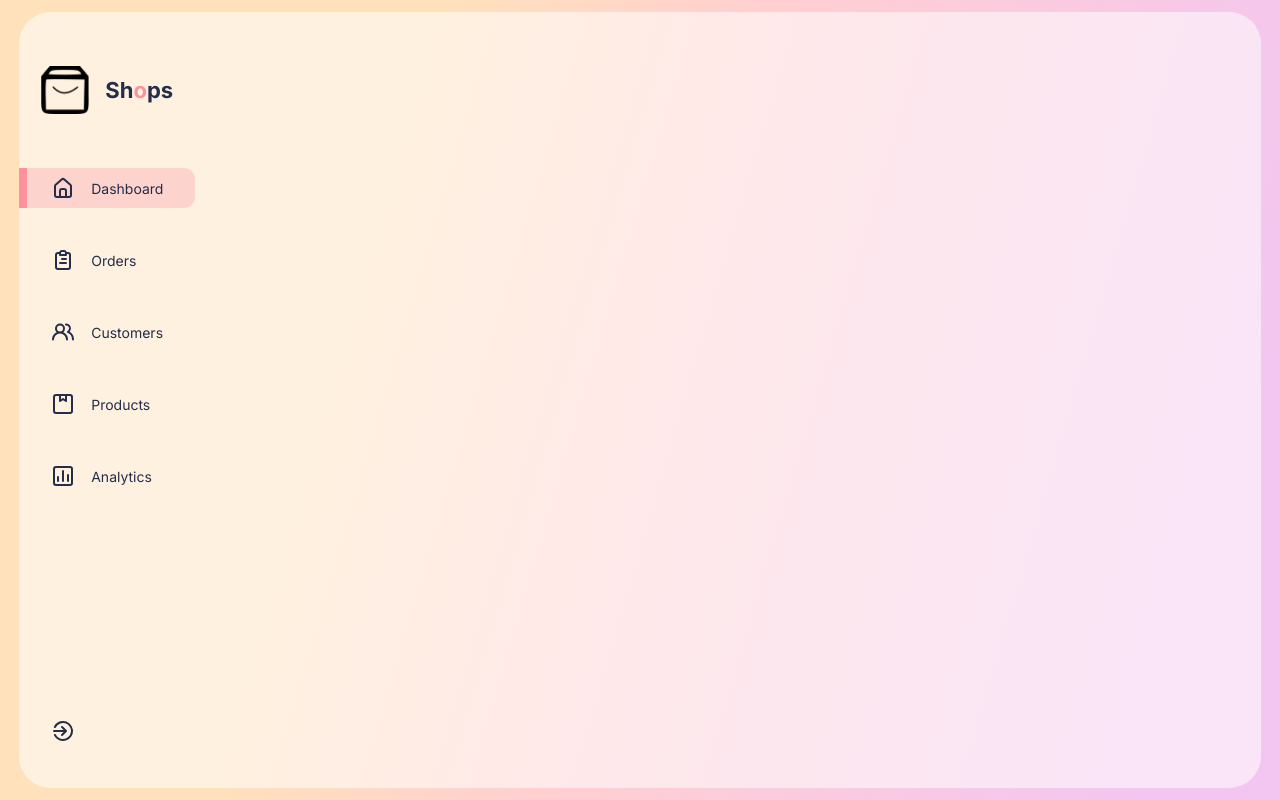
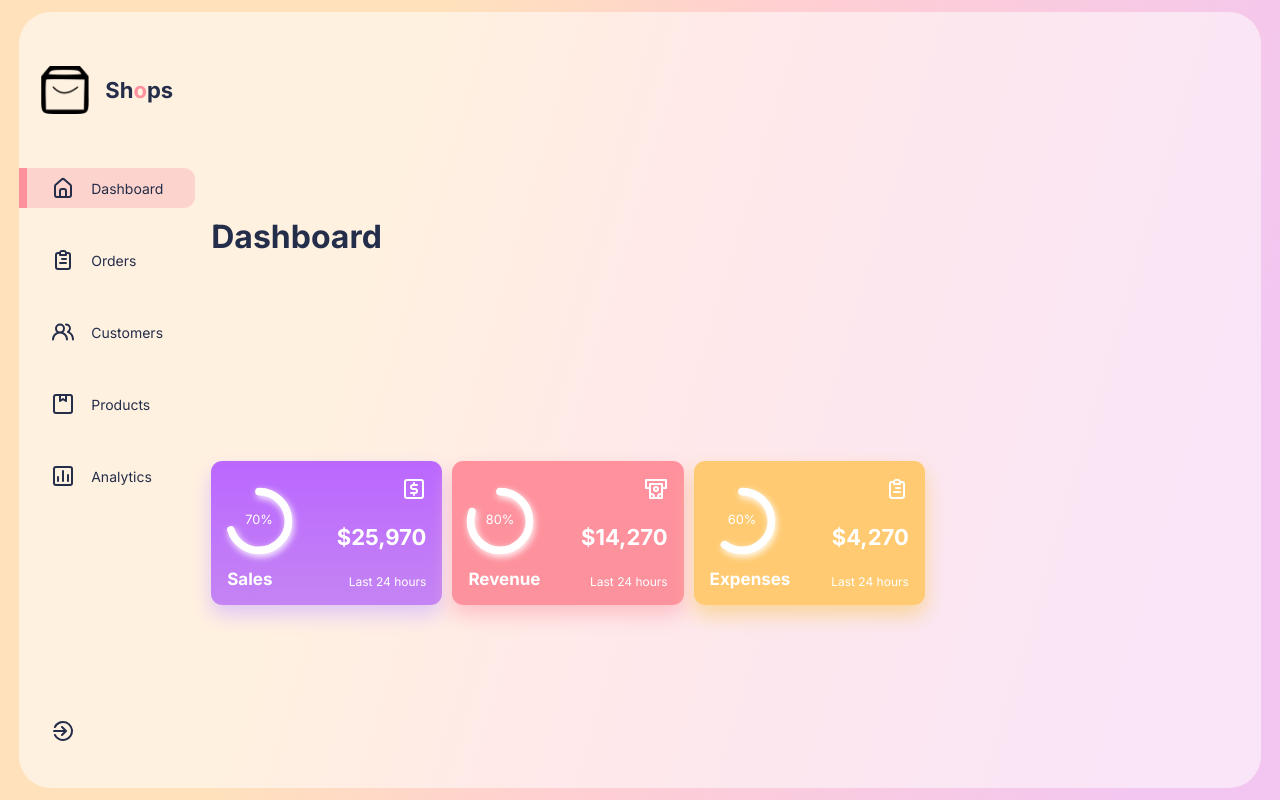
Before and after one commit to Er-Darshil/Dashboard, a React (Create React App) app: page / in a window 1280 px wide. Built offline with nearby package versions, Linux system fonts and the light colour scheme.

Commit message:
Compact Card is completed

```diff
--- a/src/App.js
+++ b/src/App.js
@@ -1,4 +1,5 @@
 import './App.css';
+import MainDash from './components/MainDash/MainDash';
 import Sidebar from './components/Sidebar';
 
 function App() {
@@ -6,6 +7,7 @@
     <div className="App">
       <div className="AppGlass">
         <Sidebar/>
+        <MainDash/>
       </div>
     </div>
   );
--- a/src/Data/Data.js
+++ b/src/Data/Data.js
@@ -6,6 +6,9 @@
   UilPackage,
   UilChart,
 } from "@iconscout/react-unicons";
+
+// Analytics Cards imports
+import { UilUsdSquare, UilMoneyWithdrawal } from "@iconscout/react-unicons";
 
 
 // Sidebar Data
@@ -31,3 +34,58 @@
     heading: 'Analytics'
   },
 ];
+
+// Analytics Cards imports
+
+
+export const cardsData = [
+  {
+    title: "Sales",
+    color: {
+      backGround: "linear-gradient(180deg, #bb67ff 0%, #c484f3 100%)",
+      boxShadow: "0px 10px 20px 0px #e0c6f5",
+    },
+    barValue: 70,
+    value: "25,970",
+    png: UilUsdSquare,
+    series: [
+      {
+        name: "Sales",
+        data: [31, 40, 28, 51, 42, 109, 100],
+      },
+    ],
+  },
+  {
+    title: "Revenue",
+    color: {
+      backGround: "linear-gradient(180deg, #FF919D 0%, #FC929D 100%)",
+      boxShadow: "0px 10px 20px 0px #FDC0C7",
+    },
+    barValue: 80,
+    value: "14,270",
+    png: UilMoneyWithdrawal,
+    series: [
+      {
+        name: "Revenue",
+        data: [10, 100, 50, 70, 80, 30, 40],
+      },
+    ],
+  },
+  {
+    title: "Expenses",
+    color: {
+      backGround:
+        "linear-gradient(rgb(248, 212, 154) -146.42%, rgb(255 202 113) -46.42%)",
+      boxShadow: "0px 10px 20px 0px #F9D59B",
+    },
+    barValue: 60,
+    value: "4,270",
+    png: UilClipboardAlt,
+    series: [
+      {
+        name: "Expenses",
+        data: [10, 25, 15, 30, 12, 15, 20],
+      },
+    ],
+  },
+];
--- /dev/null
+++ b/src/components/Card/Card.css
@@ -0,0 +1,67 @@
+.CompactCard{
+    display: flex;
+    flex: 1;
+    height: 7rem !important;
+    border-radius: 0.7rem;
+    color: white;
+    position: relative;
+    cursor: pointer;
+    padding: 1rem;
+}
+
+.CompactCard:hover{
+    box-shadow: none !important;
+}
+
+/* radialbar */
+
+.radialBar{
+    flex:1;
+    display: flex;
+    flex-direction: column;
+    justify-content: flex-end;
+    gap: 1rem;
+}
+
+.CircularProgressbar{
+    width: 4rem !important;
+    overflow: visible;
+
+}
+.CircularProgressbar-path{
+    stroke: white!important;
+    stroke-width: 12px !important;
+    filter: drop-shadow(2px 4px 6px white)
+}
+
+.CircularProgressbar-trail{
+    display: none;
+}
+
+.CircularProgressbar-text{
+    fill: white !important;
+}
+
+.radialBar>span{
+    font-size: 17px;
+    font-weight: bold;
+}
+
+/* details */
+
+.detail{
+    flex: 1;
+    display: flex;
+    flex-direction: column;
+    justify-content: space-between;
+    align-items: flex-end;
+}
+
+.detail>span:nth-child(2){
+    font-size: 22px;
+    font-weight: bold;
+}
+
+.detail>span:nth-child(3){
+    font-size:12px;
+}
--- /dev/null
+++ b/src/components/Card/Card.jsx
@@ -0,0 +1,44 @@
+import React, { useState } from 'react'
+import { AnimateSharedLayout } from 'framer-motion';
+import { CircularProgressbar } from "react-circular-progressbar";
+import "react-circular-progressbar/dist/styles.css";
+import './Card.css'
+
+const Card = (props) => {
+
+    const [expanded, setExpanded] = useState(false);
+
+    return (
+    <AnimateSharedLayout>
+        {
+            expanded ? 'Expanded': <CompactCard param={props}/>
+        }
+    </AnimateSharedLayout>
+  )
+}
+
+//compact card
+
+function CompactCard({param, setExpanded}){
+    const Png = param.png;
+    return (
+        <div className="CompactCard"
+        style={{
+            background: param.color.backGround,
+            boxShadow: param.color.boxShadow
+        }}
+        >
+            <div className="radialBar">
+                <CircularProgressbar value={param.barValue} text={`${param.barValue}%`}/>
+                <span>{param.title}</span>
+            </div>
+            <div className="detail">
+                <Png/>
+                <span>${param.value}</span>
+                <span>Last 24 hours</span>
+            </div>
+        </div>
+    )
+}
+
+export default Card
--- /dev/null
+++ b/src/components/Cards/Cards.css
@@ -0,0 +1,8 @@
+.Cards{
+    display: flex;
+    gap: 10px;
+}
+
+.parentContainer{
+    width: 100%;
+}
--- /dev/null
+++ b/src/components/Cards/Cards.jsx
@@ -0,0 +1,24 @@
+import  Card  from './../Card/Card'
+import React from 'react'
+import { cardsData } from '../../Data/Data'
+import './Cards.css'
+
+const Cards = () => {
+  return (
+    <div className="Cards">
+        {cardsData.map((card, id) =>{
+            return (
+                <div className="parentContainer">
+                    <Card title={card.title} color={card.color}
+                    barValue={card.barValue}
+                    value={card.value}
+                    png={card.png}
+                    series={card.series} />
+                </div>
+            )
+        })}
+    </div>
+  )
+}
+
+export default Cards
--- /dev/null
+++ b/src/components/MainDash/MainDash.css
@@ -0,0 +1,6 @@
+.MainDash{
+    display: flex;
+    flex-direction: column;
+    justify-content: space-evenly;
+
+}
--- /dev/null
+++ b/src/components/MainDash/MainDash.jsx
@@ -0,0 +1,14 @@
+import React from "react";
+import Cards from "./../Cards/Cards"
+import "./MainDash.css";
+
+const MainDash = () => {
+  return (
+    <div className="MainDash">
+      <h1>Dashboard</h1>
+      <Cards/>
+    </div>
+  );
+};
+
+export default MainDash;
```
